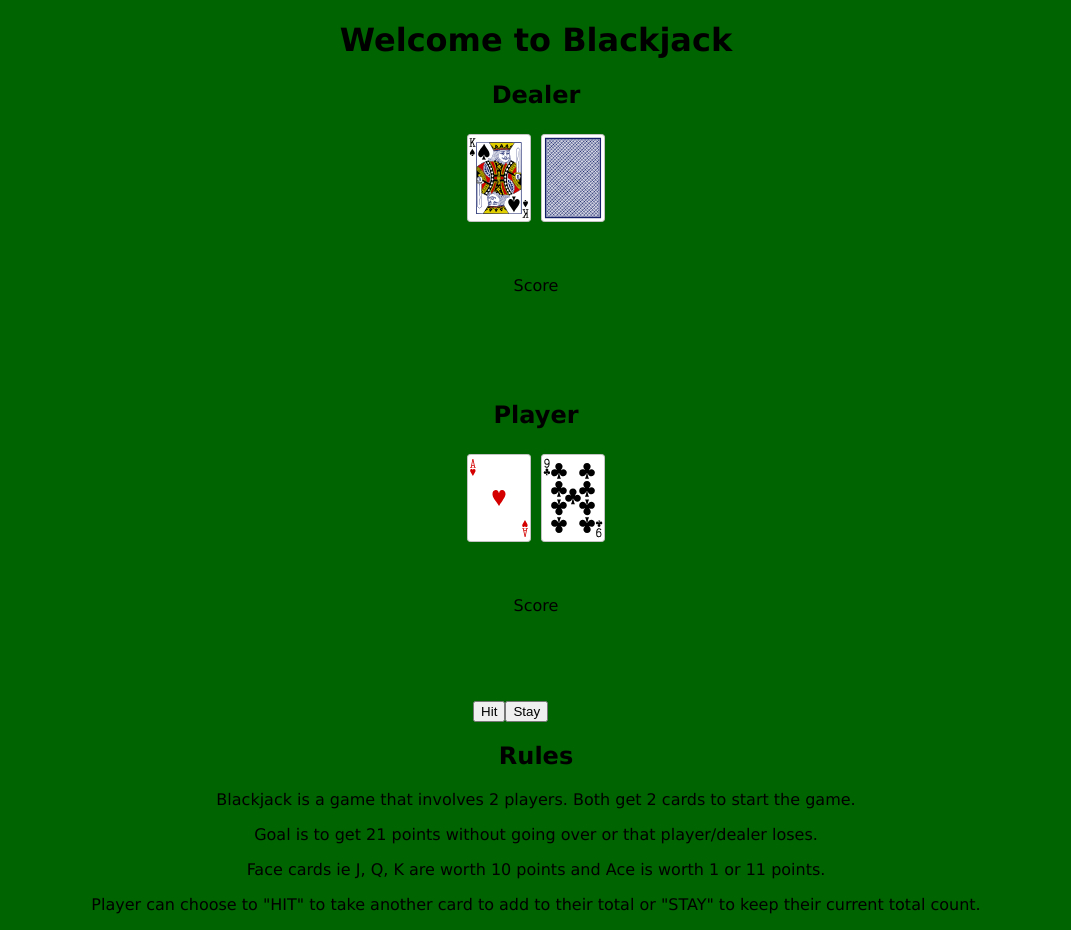
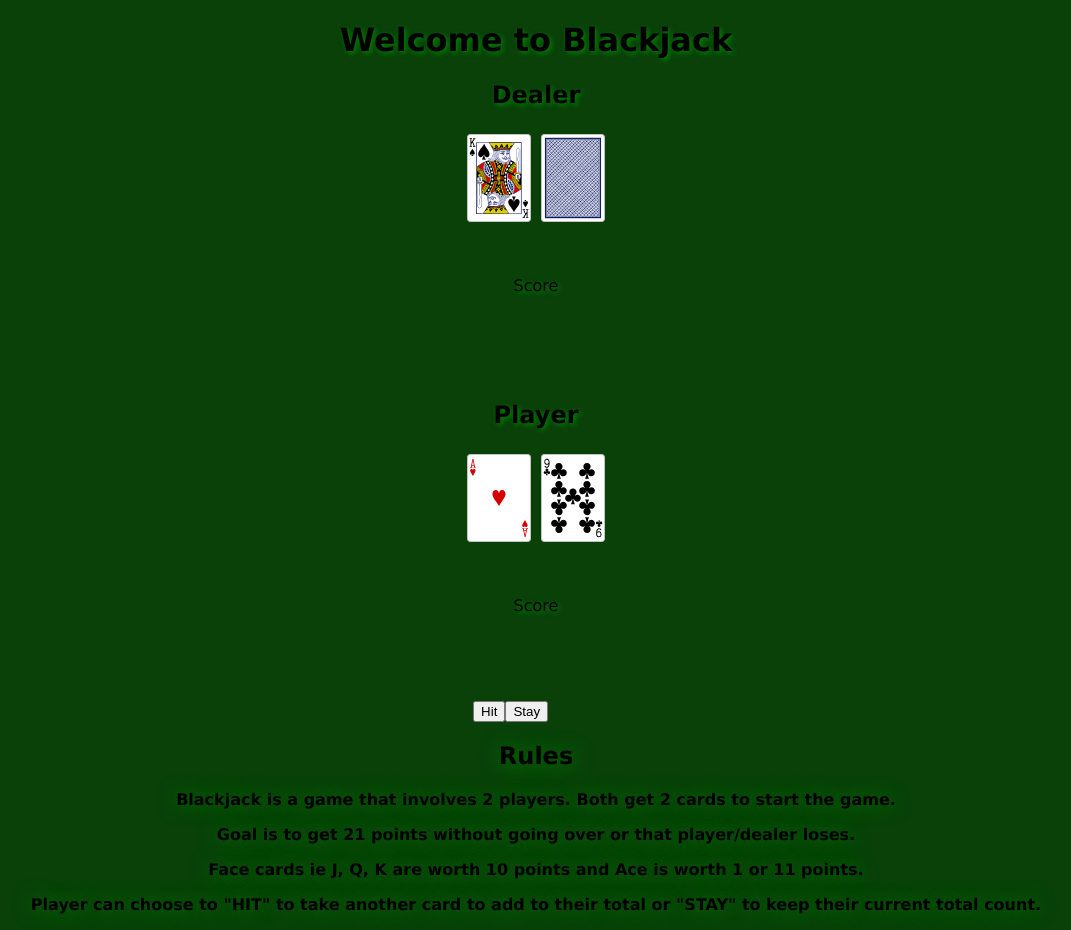
Before and after one commit to slowkuruma/BlackJack, a plain HTML site: page index.html in a window 1280 px wide. Shown: the whole page, without its empty margins (104-1175 px from the left). Drawn offline with Linux system fonts and the light colour scheme.

Commit message:
updated css

```diff
--- a/css/styles.css
+++ b/css/styles.css
@@ -1,6 +1,6 @@
 
 body {
-    background-color: darkgreen;
+    background-color: rgb(9, 65, 9);
     font-family: Verdana, Geneva, Tahoma, sans-serif;
 
   }
@@ -8,6 +8,7 @@ body {
 
 h1 {
     text-align: center;
+    text-shadow: 2px 2px 5px green;
   }
 
 .dealer {
@@ -15,12 +16,15 @@ h1 {
     justify-content: center;
     text-align: center;
     height: 300px;
+    text-shadow: 2px 2px 5px green;
   }
+
 .player {
     align-items: center;
     justify-content: center;
     text-align: center;
     height: 300px;
+    text-shadow: 2px 2px 5px green;
   }
 
   .buttons {
@@ -38,4 +42,7 @@ h1 {
 
   .rules {
     text-align: center;
+    text-shadow: 1px 1px 20px green;
+    font-weight: 900;
+    color: black;
   }
--- a/js/main.js
+++ b/js/main.js
@@ -62,7 +62,7 @@ function calculateScore(hand) {
     }
     return score;
 }
-
+checkForWinner();
 //Adds a card to the player's hand
 function hit() {
     playerHand.push(deck.pop());
```
